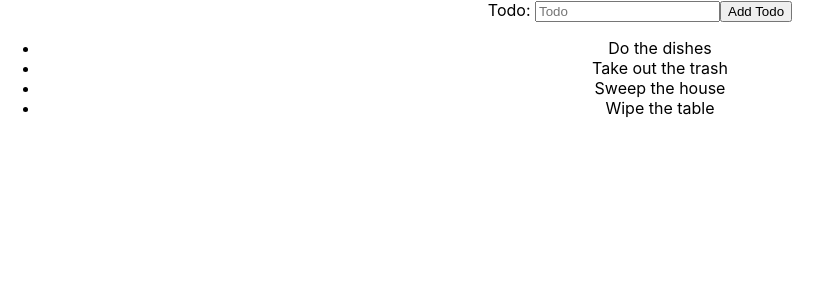
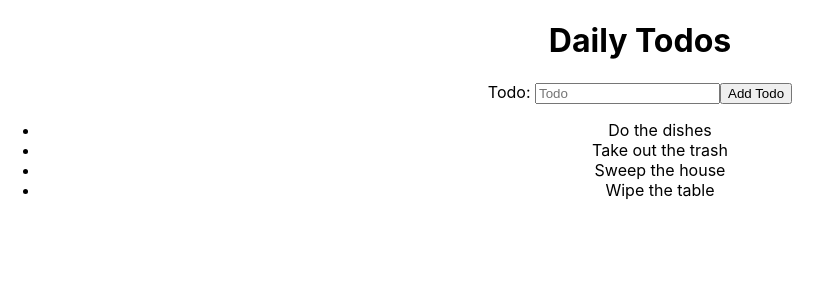
Before and after one commit to brockbyrd/productivity-app, a React (Create React App) app: page / in a window 1280 px wide. Shown: the top 300 px of the page, without its empty margins (0-832 px from the left). Built offline with nearby package versions, Linux system fonts and the light colour scheme.

Commit message:
creates goals list container and adds classes to TodoList

```diff
--- a/src/containers/TodoList.js
+++ b/src/containers/TodoList.js
@@ -10,9 +10,10 @@ export default function TodoList() {
     }
 
     return (
-        <>
+        <div className="todos__list">
+            <h1>Daily Todos</h1>
             <TodoInput addTodo={addTodo} />
             <TodoItem todos={todos} />
-        </>
+        </div>
     )
 }
```
Also changed, not shown: src/containers/GoalsList.js (added, +13 -0 lines).
